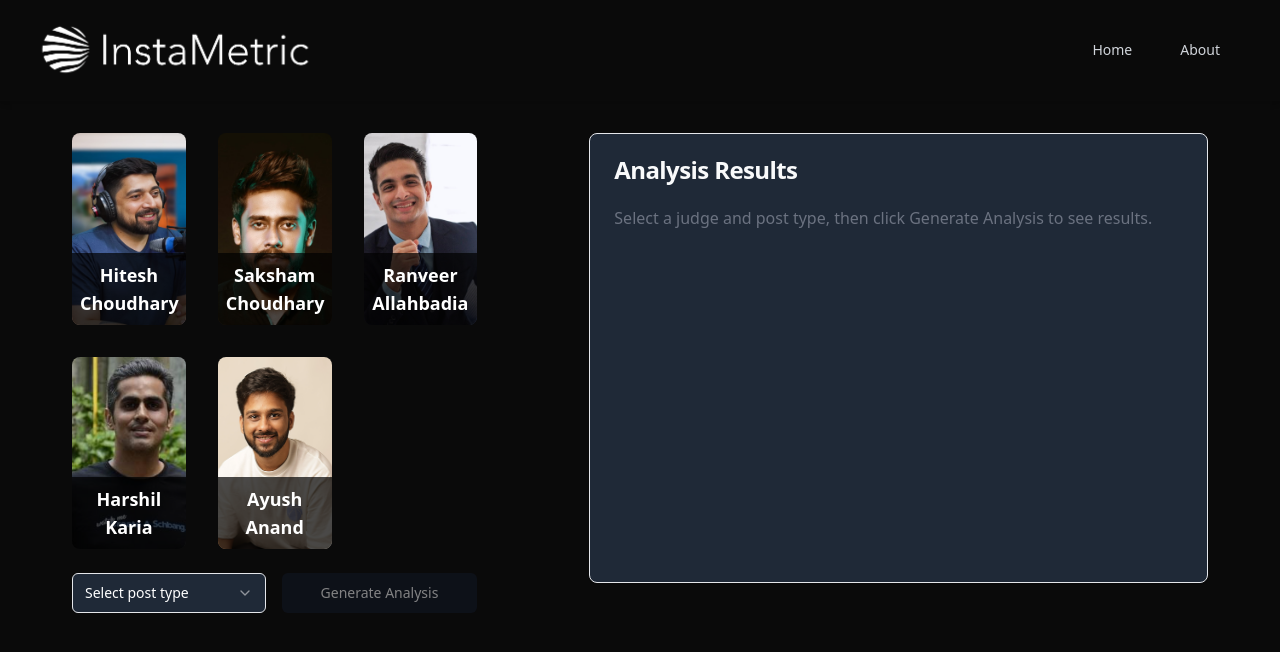
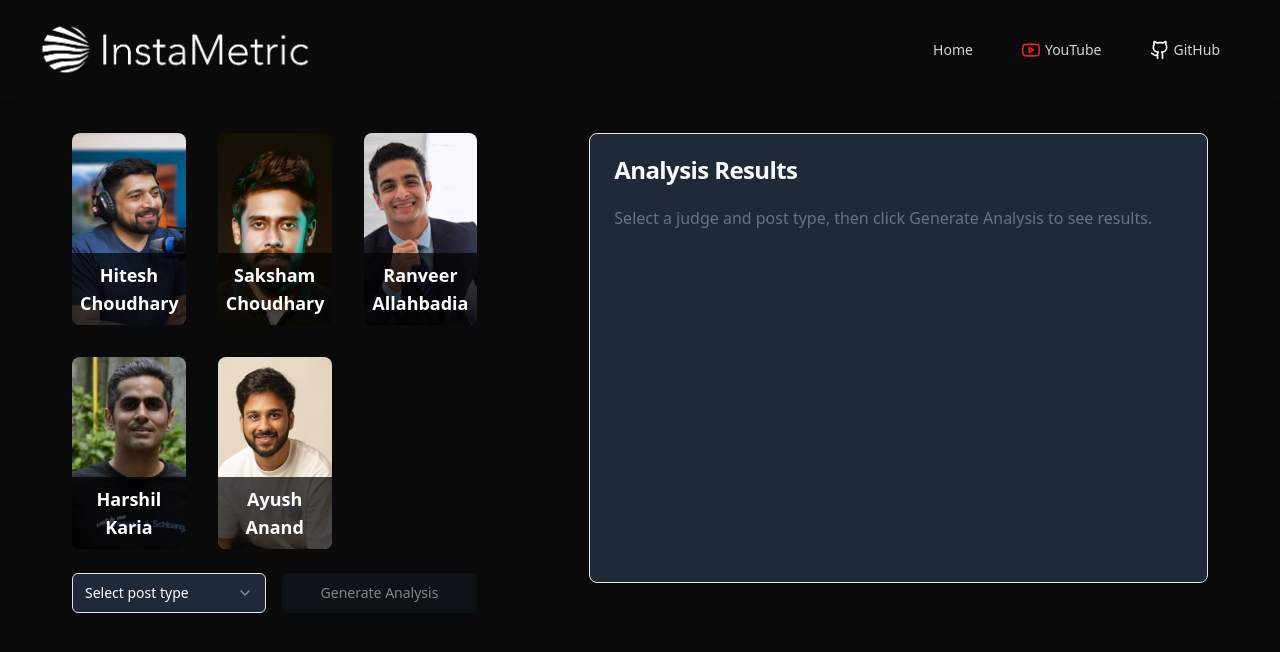
Before and after one commit to PrabhuAnpat20/InstaMetric, a Next.js app: page /analyze in a window 1280 px wide. Shown: the top 652 px of the page. Built offline with nearby package versions, Linux system fonts and the light colour scheme.

Commit message:
YT and github links added

```diff
--- a/package.json
+++ b/package.json
@@ -20,6 +20,7 @@
     "next": "15.1.3",
     "react": "^19.0.0",
     "react-dom": "^19.0.0",
+    "react-icons": "^5.4.0",
     "react-markdown": "^9.0.3",
     "remark-gfm": "^4.0.0",
     "tailwind-merge": "^2.6.0",
--- a/src/app/_components/Navbar.tsx
+++ b/src/app/_components/Navbar.tsx
@@ -2,40 +2,52 @@
 
 import { useState } from "react";
 import Link from "next/link";
-import { Menu, X } from "lucide-react";
+import { Menu, X, Youtube, Github } from "lucide-react";
 
 const Navbar = () => {
   const [isOpen, setIsOpen] = useState(false);
 
   return (
-    <nav className=" shadow-md w-full bg-neutral-950">
-      <div className="w-full md:px-4   px-2">
+    <nav className="shadow-md w-full bg-neutral-950">
+      <div className="w-full md:px-4 px-2">
         <div className="flex justify-between items-center md:p-1">
-          <div className="flex items-center mt-2 ">
+          <div className="flex items-center mt-2">
             <Link href="/" className="">
-              <img src="/logo.png" alt="" className=" md:w-80  w-44 " />
+              <img src="/logo.png" alt="" className="md:w-80 w-44" />
             </Link>
           </div>
+
           <div className="hidden md:flex md:items-center md:justify-end md:flex-1">
-            <div className="flex items-baseline space-x-6 mr-7">
+            <div className="flex items-center space-x-6 mr-7">
               <Link
                 href="/"
-                className="text-gray-300 hover:bg-gray-300 hover:text-black px-3 py-2 rounded-md text-sm font-medium "
+                className="text-gray-300 hover:bg-gray-300 hover:text-black px-3 py-2 rounded-md text-sm font-medium"
               >
                 Home
               </Link>
+
               <Link
-                href="/about"
-                className="text-gray-300 hover:bg-gray-300 hover:text-black px-3 py-2 rounded-md text-sm font-medium"
+                href="https://www.youtube.com/watch?v=2HeHlF4QlvY"
+                className="flex items-center space-x-1 text-gray-300 hover:scale-105  px-3 py-2 rounded-md"
               >
-                About
+                <Youtube size={20} className="text-red-600" />
+                <span className="text-sm font-medium">YouTube</span>
+              </Link>
+
+              <Link
+                href="https://github.com/PrabhuAnpat20/InstaMetric"
+                className="flex items-center space-x-1 text-gray-300 hover:scale-105 px-3 py-2 rounded-md"
+              >
+                <Github size={20} className="text-white" />
+                <span className="text-sm font-medium">GitHub</span>
               </Link>
             </div>
           </div>
+
           <div className="md:hidden flex items-center">
             <button
               onClick={() => setIsOpen(!isOpen)}
-              className="inline-flex items-center justify-center p-2 rounded-md text-gray-700 hover:text-white hover:bg-blue-500 focus:outline-none focus:ring-2 focus:ring-inset focus:ring-white"
+              className="inline-flex items-center justify-center p-2 rounded-md text-gray-300 hover:text-white hover:bg-blue-500 focus:outline-none focus:ring-2 focus:ring-inset focus:ring-white"
               aria-expanded="false"
             >
               <span className="sr-only">Open main menu</span>
@@ -54,15 +66,23 @@ const Navbar = () => {
           <div className="px-2 pt-2 pb-3 space-y-1 sm:px-3">
             <Link
               href="/"
-              className="text-gray-700  hover:bg-gray-300 hover:text-black block px-3 py-2 rounded-md text-base font-medium"
+              className="text-gray-300 hover:bg-gray-300 hover:text-black block px-3 py-2 rounded-md text-base font-medium"
             >
               Home
             </Link>
             <Link
-              href="/about"
-              className="text-gray-700 hover:bg-gray-300 hover:text-black block px-3 py-2 rounded-md text-base font-medium"
+              href="/youtube"
+              className="flex items-center space-x-2 text-gray-300 hover:bg-gray-300 hover:text-black px-3 py-2 rounded-md text-base font-medium"
             >
-              About
+              <Youtube size={20} className="text-red-600" />
+              <span>YouTube</span>
+            </Link>
+            <Link
+              href="/github"
+              className="flex items-center space-x-2 text-gray-300 hover:bg-gray-300 hover:text-black px-3 py-2 rounded-md text-base font-medium"
+            >
+              <Github size={20} className="text-white" />
+              <span>GitHub</span>
             </Link>
           </div>
         </div>
```
Also changed, not shown: 1 other file (tests, documents, lock files or other folders).
